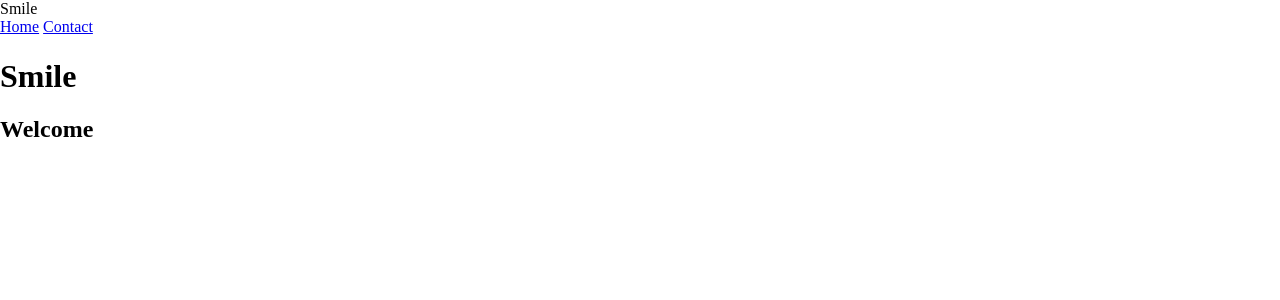
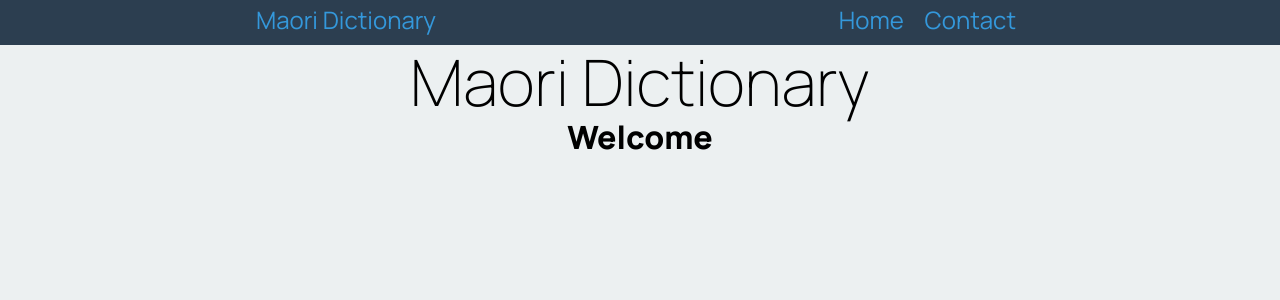
Before and after one commit to DanielRamsay0/app_assessment_daniel, a Flask app: page / in a window 1280 px wide. Shown: the top 300 px of the page. Run offline with Flask 2, Linux system fonts and the light colour scheme.

Commit message:
Fixed website with clean view

```diff
--- /dev/null
+++ b/static/clean_view.css
@@ -0,0 +1,204 @@
+* {
+    font-family: 'Manrope', sans-serif;
+    padding: 0;
+    margin: 0;
+    box-sizing: border-box;
+}
+
+body {
+    background-color: rgba(236, 240, 241, 1.0);
+}
+
+.container {
+    width: 60vw;
+    margin: auto;
+    /*background-color: rgba(52, 73, 94, 1.0);*/
+    /*color: rgba(236, 240, 241, 1.0);*/
+}
+
+.container::after {
+    content: "";
+    clear: both;
+    display: table;
+}
+
+img {
+    max-width: 100%;
+}
+
+h1 {
+    text-align: center;
+    font-weight: 200;
+    font-size: 4rem;
+    margin: 0;
+}
+
+h2 {
+    font-size: 2rem;
+    text-align: center;
+    margin: 0 0 0.5rem 0;
+}
+
+nav {
+    background-color: rgba(44, 62, 80, 1.0); /* darkest blue */
+    text-align: center;
+    /*color: rgba(52, 152, 219, 1.0);!*light blue*!*/
+    font-size: 1.5rem;
+    padding-top: 0.4rem;
+    padding-bottom: 0.7rem;
+    color: rgba(52, 152, 219, 1.0); /*light blue*/
+}
+
+.navbar-brand {
+    display: inline;
+    float: left;
+}
+
+.navbar-links {
+    display: inline;
+    float: right;
+}
+
+nav a {
+    /*margin:0 0.5rem;*/
+    padding: 0 0.5rem;
+    font-size: 1.5rem;
+
+    /*border: 1px solid rgba(52, 152, 219, 1.0);*/
+    /*border-radius:0.5rem;*/
+}
+
+nav a:hover {
+    /*color: rgba(44, 62, 80, 1.0); !* darkest blue *!*/
+    /*background-color: rgba(52, 152, 219, 1.0); !*light blue*!*/
+    border-bottom: 3px solid rgba(52, 152, 219, 1.0);
+}
+
+a, a:visited {
+    color: rgba(52, 152, 219, 1.0);
+    /*color:hotpink;*/
+    text-decoration: none;
+}
+
+.product-box img {
+    /*max-width:200px;*/
+}
+
+.products {
+    display: flex;
+    flex-wrap: wrap;
+    justify-content: space-evenly;
+}
+
+.product-box {
+    /*width: 13vw;*/
+    width: 32%;
+    /*float: left;*/
+    /*display: table-cell;*/
+    /*padding: 0.5rem;*/
+    /*margin: 1vw;*/
+    border: 1px solid rgba(189, 195, 199, 1.0);
+    color: rgba(44, 62, 80, 1.0);
+    margin-bottom: 0.5rem;
+}
+
+.product-box-heading {
+    padding: 0.5rem;
+}
+
+.product-box-image {
+    height: 150px;
+    overflow: hidden;
+}
+
+.product-box-info {
+    padding: 0.5rem;
+
+}
+
+.product-box h3 {
+    font-size: 1.2rem;
+    text-align: center;
+}
+
+.product-box p {
+    font-size: 0.8rem;
+    margin-bottom: 0.3rem;
+}
+
+.product-box a {
+    border: 1px solid tomato;
+    padding: 0.3rem;
+    text-align: right;
+}
+
+.myform {
+    width: 80%;
+    margin: auto;
+    padding-top: 3rem;
+}
+
+.form-group {
+    padding-top: 3rem;
+}
+
+.form-label {
+    width: 30%;
+    float: left;
+    padding: 0.3rem;
+}
+
+.form-element {
+    width: 70%;
+    float: left;
+}
+
+.button-group {
+    margin-top: 3rem;
+    text-align: center;
+}
+
+.button-group input {
+    padding: 0.3rem;
+}
+
+.form-group input {
+    padding: 0.3rem;
+    width: 100%;
+}
+
+table {
+    border-collapse: collapse;
+}
+
+.cart-table > thead {
+    font-weight: bold;
+}
+
+.cart-table td {
+    padding: 0.2rem 1rem;
+    text-align: center;
+    border: 1px solid #ddd;
+}
+
+.cart-total {
+    font-weight: bold;
+}
+
+
+@media only screen and (max-width: 600px) {
+    .container {
+        width: 100%;
+    }
+
+    .product-box {
+        width: 49%;
+    }
+}
+
+
+@media only screen and (max-width: 400px) {
+    .product-box {
+        width: 100%;
+    }
+}
--- a/templates/base.html
+++ b/templates/base.html
@@ -7,13 +7,13 @@
 <meta name="viewport" content="width=device-width, initial-scale=1">
 <link href="https://fonts.googleapis.com/css2?family=Manrope:wght@200;400;600;800&display=swap&quot;" rel="stylesheet">
 <link rel="stylesheet" href="https://cdnjs.cloudflare.com/ajax/libs/normalize/8.0.1/normalize.css"/>
-<link href="{{ url_for('static', filename='smile.css') }}" rel="stylesheet">
+<link href="{{ url_for('static', filename='clean_view.css')}}" rel="stylesheet">
 </head>
 
 <body>
 <nav>
 <div class="container">
-<div class="navbar-brand">Smile</div>
+<div class="navbar-brand">Maori Dictionary</div>
 <div class="navbar-links">
 <a href="/">Home</a>
 <a href="/contact">Contact</a>
@@ -22,7 +22,7 @@
 </nav>
 <div class="container">
 <header>
-<h1>Smile</h1>
+<h1>Maori Dictionary</h1>
 <h2>{% block pageheading %}{% endblock %}</h2>
 </header>
 
```
